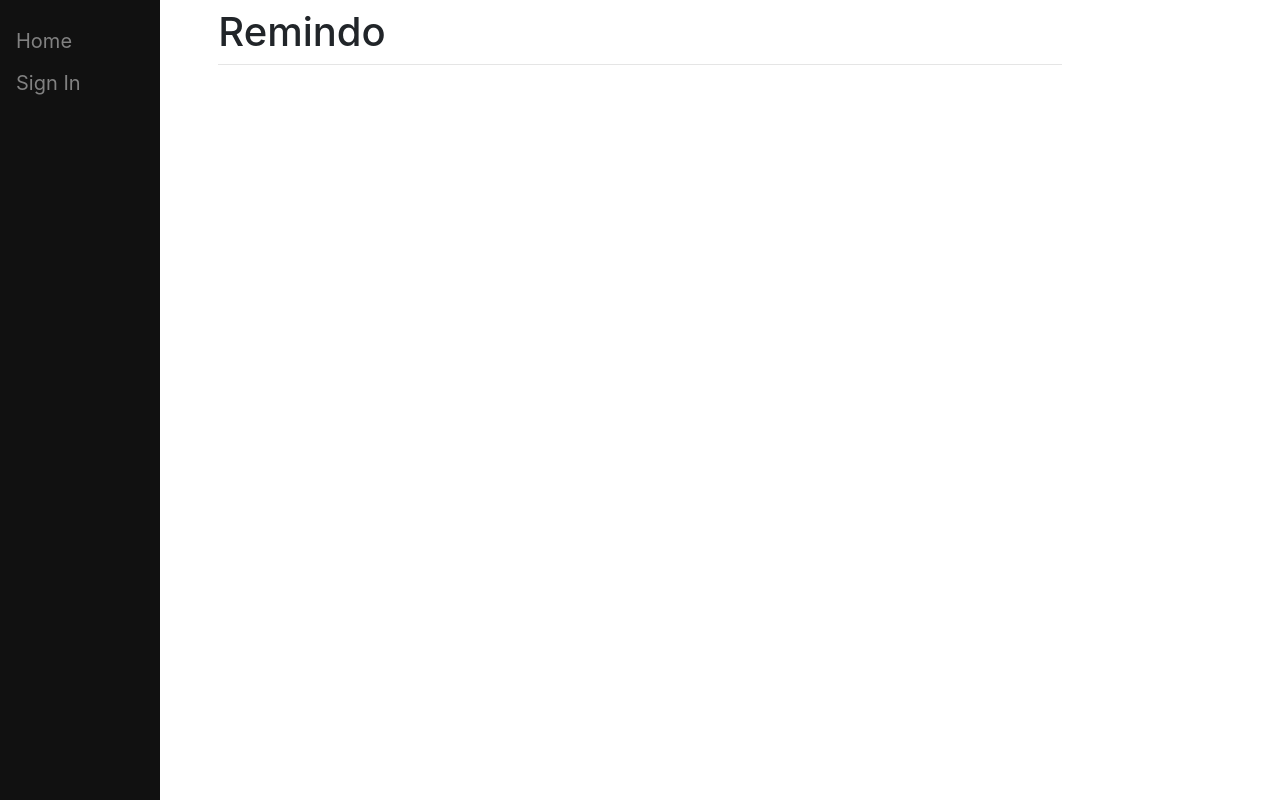
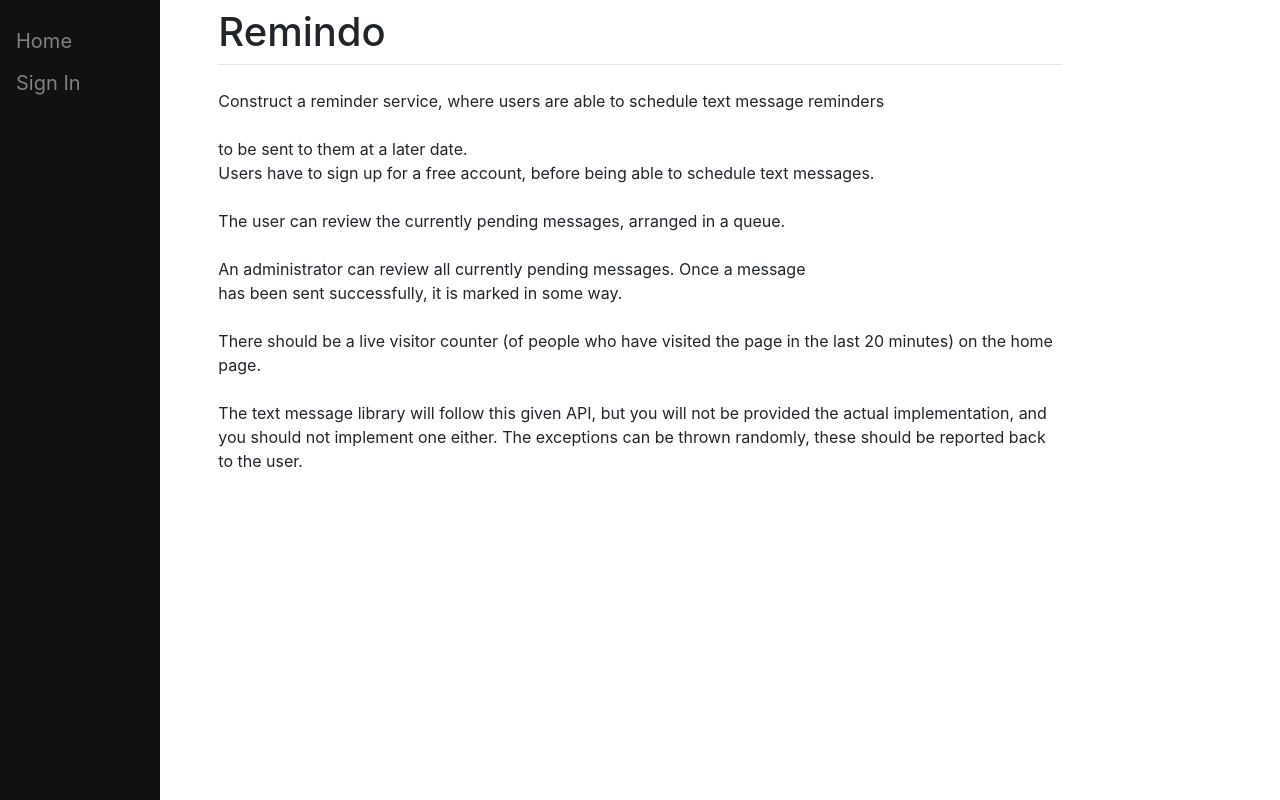
Before and after one commit to g-fantini/Remindo, a Django app: page / in a window 1280 px wide. Run offline with Django 3.2, Linux system fonts and the light colour scheme; some libraries are stand-ins or nearby versions.

Commit message:
Reminder Creation Page

```diff
--- a/billbuddy/billbuddy/settings.py
+++ b/billbuddy/billbuddy/settings.py
@@ -127,3 +127,5 @@ LOGOUT_REDIRECT_URL = "/"
 # https://docs.djangoproject.com/en/3.0/howto/static-files/
 
 STATIC_URL = '/static/'
+
+CELERY_BROKER_URL = 'amqp://localhost'
--- a/billbuddy/register/views.py
+++ b/billbuddy/register/views.py
@@ -1,4 +1,3 @@
-# views.py
 from django.shortcuts import render, redirect
 from .forms import RegisterForm, ProfileRegisterForm
 from django.contrib.auth import login, authenticate
--- a/billbuddy/remindo/templates/remindo/home.html
+++ b/billbuddy/remindo/templates/remindo/home.html
@@ -1,9 +1,25 @@
 {% extends 'remindo/base.html' %}
 
 {% block title %}
-Home
+Remindo is a reminder
 {% endblock %}
 
+
 {% block content %}
-<h1>Home Page</h1>
+Construct a reminder service, where users are able to schedule text message reminders <br><br>
+to be sent to them at a later date. <br>
+
+Users have to sign up for a free account, before being able to schedule text messages.<br> <br>
+
+The user can review the currently pending messages, arranged in a queue.<br> <br>
+
+An administrator can review all currently pending messages. Once a message<br>
+has been sent successfully, it is marked in some way.<br> <br>
+
+There should be a live visitor counter (of people who have visited the page in
+the last 20 minutes) on the home page.<br><br>
+
+The text message library will follow this given API, but you will not be provided
+the actual implementation, and you should not implement one either. The exceptions
+can be thrown randomly, these should be reported back to the user.<br>
 {% endblock %}
--- a/billbuddy/remindo/urls.py
+++ b/billbuddy/remindo/urls.py
@@ -3,12 +3,13 @@ from django.urls import path, include
 
 from . import views
 from register import views as v
+from django.views.i18n import JavaScriptCatalog
 
 urlpatterns = [
     path('home/', views.home, name='home'),
-    path('', views.index, name='index'),
+    path('', views.home, name='index'),
+    path("createReminder/", views.createReminder, name="createReminder"),
     path("register/", v.register, name="register"),
     path('', include("django.contrib.auth.urls")),
-
-
+    path('jsi18n/', JavaScriptCatalog.as_view(), name='javascript-catalog'),
 ]
--- a/billbuddy/remindo/views.py
+++ b/billbuddy/remindo/views.py
@@ -1,9 +1,30 @@
 from django.shortcuts import render
-
-from django.http import HttpResponse
-
-def index(response):
-   return render(response,"remindo/base.html",{"name":"y"})
+from .forms import CreateReminderForm
+from django.http import HttpResponse, HttpResponseRedirect
+from .models import Reminders
 
 def home(response):
-    return render(response,"remindo/home.html",{"name":"x"})
+    return render(response,"remindo/home.html",{})
+
+def createReminder(response):
+    if response.method == "POST":
+        form = CreateReminderForm(response.POST)
+
+        if form.is_valid():
+            title = form.cleaned_data["title"]
+            message = form.cleaned_data["message"]
+            delivery_time = form.cleaned_data["delivery_time"]
+            current_user = response.user.id
+
+            reminder = Reminders(title=title, message=message, delivery_time=delivery_time, sender_id=current_user, receiver_id=current_user  )
+            reminder.save()
+
+            return HttpResponseRedirect("/home")
+
+
+
+
+    else:
+        form = CreateReminderForm()
+
+    return render(response, "remindo/create_reminder.html", {"form":form})
```
Also changed, not shown: billbuddy/billbuddy/__init__.py (+7 -0 lines), billbuddy/remindo/forms.py (added, +8 -0 lines), billbuddy/remindo/templates/remindo/create_reminder.html (added, +35 -0 lines), billbuddy/db.sqlite3.
